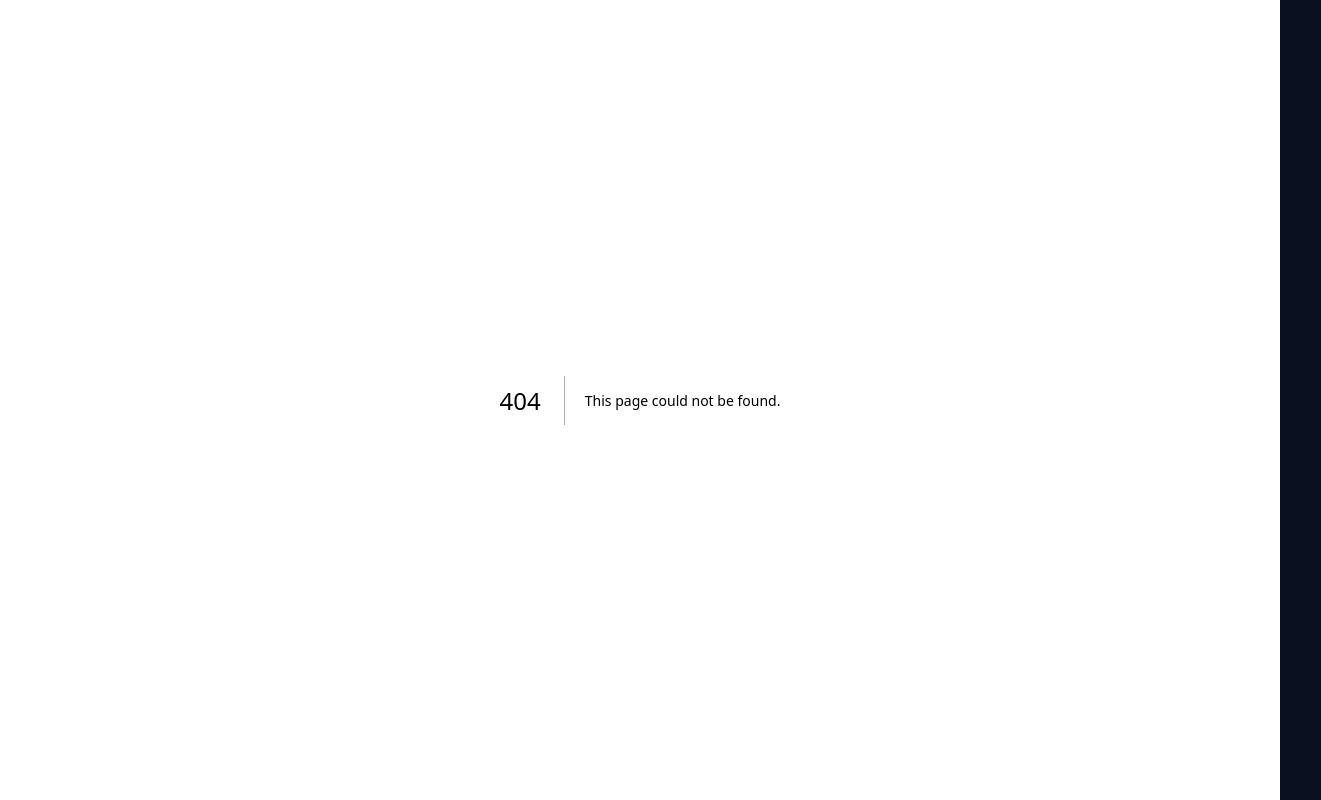
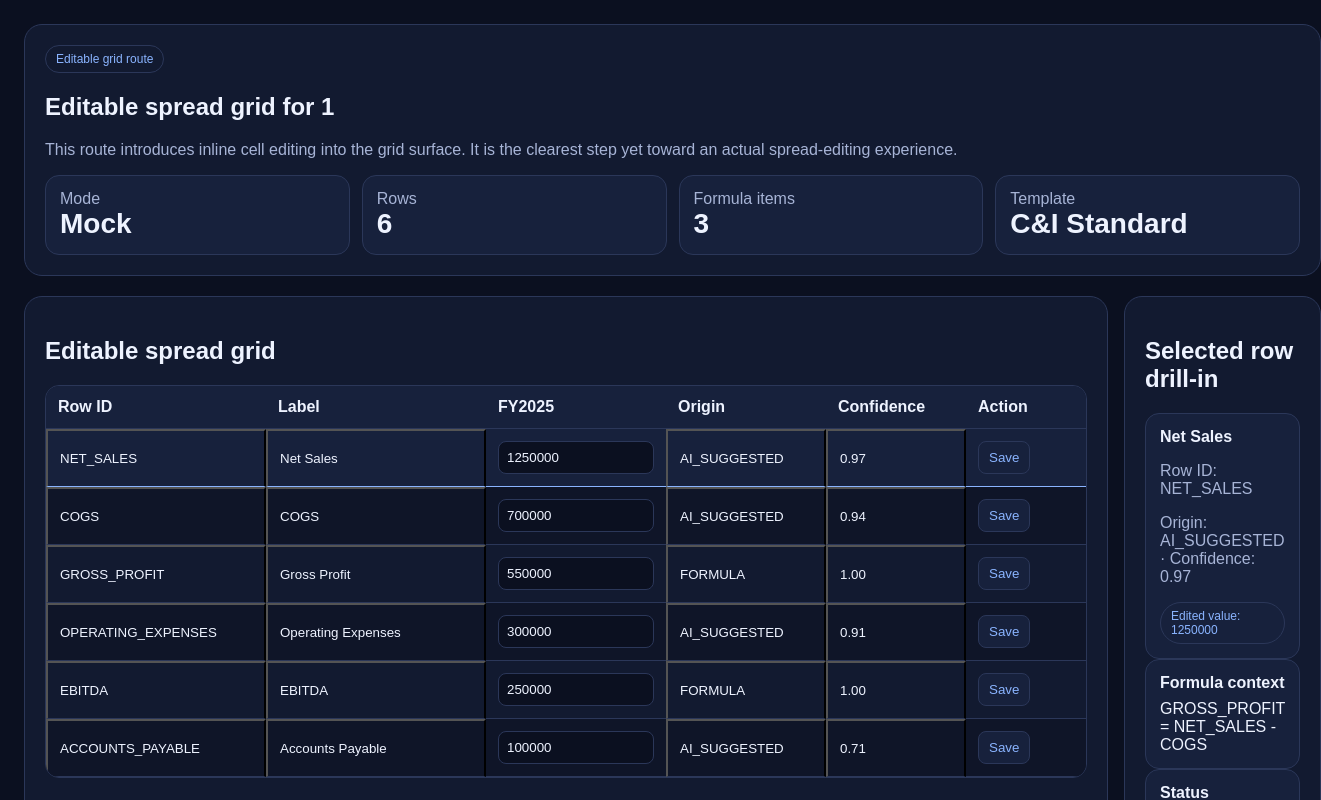
Before and after one commit to woodstr3313/Spreads, a Next.js app in the folder aws-spreads-poc/apps/analyst-workbench/: page /spreads/1/1/editable-grid in a window 1280 px wide. Before the commit this address had no page. Shown: the top 800 px of the page, 1321 px wide, since content can reach past the window. Built offline with nearby package versions, Linux system fonts and the light colour scheme; no server answers.

Commit message:
Add editable grid route

```diff
--- /dev/null
+++ b/aws-spreads-poc/apps/analyst-workbench/app/spreads/[spreadId]/[spreadVersionId]/editable-grid/page.tsx
@@ -0,0 +1,59 @@
+import { fetchSpreadVersion, fetchReviewTasks } from '../../../../../lib/appsync-client';
+import { buildFallbackSpread, mapLiveResponsesToWorkbench } from '../../../../../lib/workbench-mappers';
+import { EditableSpreadGrid } from '../../../../../components/editable-spread-grid';
+
+type PageProps = {
+  params: Promise<{
+    spreadId: string;
+    spreadVersionId: string;
+  }>;
+};
+
+async function loadData(spreadId: string, spreadVersionId: string) {
+  try {
+    const [spread, reviewTasks] = await Promise.all([
+      fetchSpreadVersion(spreadId, spreadVersionId),
+      fetchReviewTasks(spreadId)
+    ]);
+
+    return {
+      mode: 'live' as const,
+      spread: mapLiveResponsesToWorkbench(spreadId, spreadVersionId, spread as never, reviewTasks as never)
+    };
+  } catch {
+    return {
+      mode: 'mock' as const,
+      spread: buildFallbackSpread(spreadId, spreadVersionId)
+    };
+  }
+}
+
+export default async function EditableGridPage({ params }: PageProps) {
+  const { spreadId, spreadVersionId } = await params;
+  const { mode, spread } = await loadData(spreadId, spreadVersionId);
+
+  return (
+    <main className="page">
+      <section className="hero">
+        <div className="badge accent">Editable grid route</div>
+        <h1>Editable spread grid for {spreadId}</h1>
+        <p className="muted">
+          This route introduces inline cell editing into the grid surface. It is the clearest step yet toward an actual spread-editing experience.
+        </p>
+        <div className="cards">
+          <div className="cardStat"><div className="muted">Mode</div><div className="kpi">{mode === 'live' ? 'Live' : 'Mock'}</div></div>
+          <div className="cardStat"><div className="muted">Rows</div><div className="kpi">{spread.rows.length}</div></div>
+          <div className="cardStat"><div className="muted">Formula items</div><div className="kpi">{spread.formulaTrace.length}</div></div>
+          <div className="cardStat"><div className="muted">Template</div><div className="kpi">{spread.templateName}</div></div>
+        </div>
+      </section>
+
+      <EditableSpreadGrid
+        spreadId={spreadId}
+        spreadVersionId={spreadVersionId}
+        rows={spread.rows}
+        formulaTrace={spread.formulaTrace}
+      />
+    </main>
+  );
+}
```
